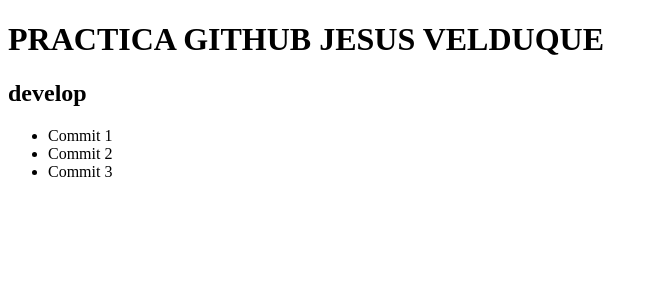
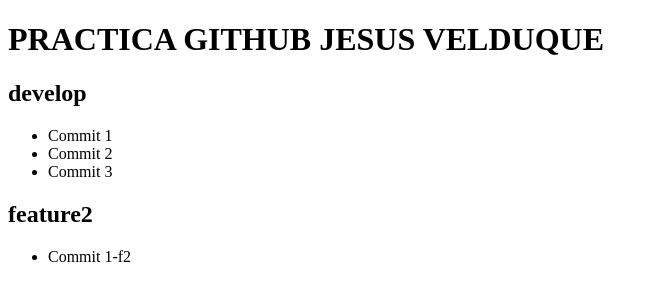
Before and after one commit to JesusDaw25/practica, a plain HTML site: page index.html in a window 1280 px wide. Shown: the whole page, without its empty margins (0-658 px from the left). Drawn offline with Linux system fonts and the light colour scheme.

Commit message:
Feature2 C1

```diff
--- a/index.html
+++ b/index.html
@@ -15,5 +15,10 @@
         <li>Commit 2</li>
         <li>Commit 3</li>
     </ul>
+
+    <h2>feature2</h2>
+    <ul>
+        <li>Commit 1-f2</li>
+    </ul>
 </body>
 </html>
```
